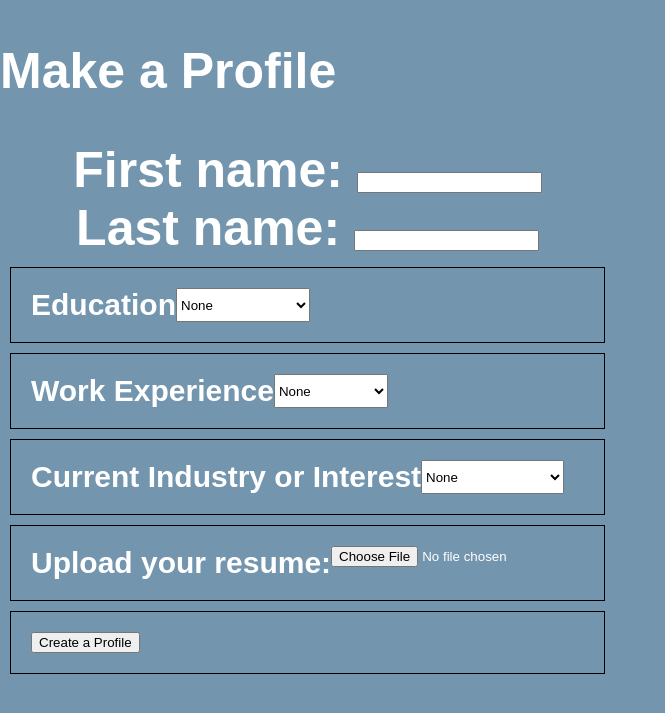
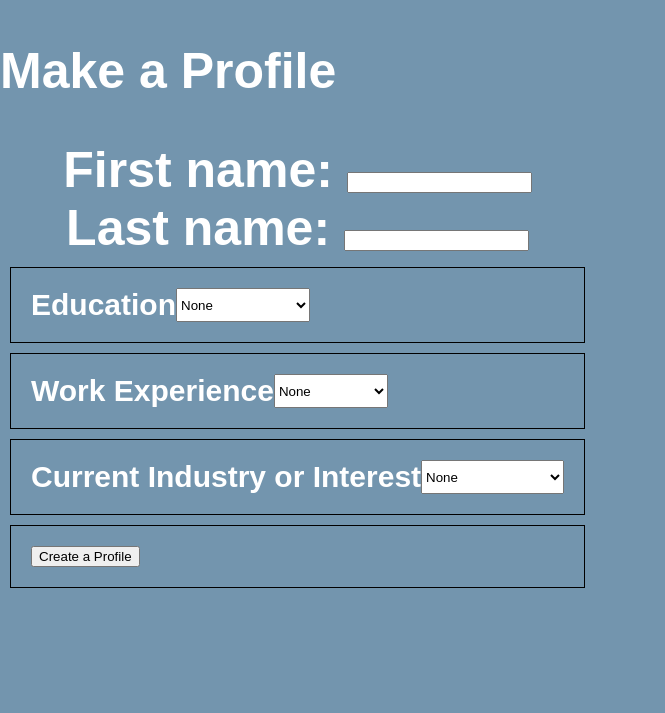
Before and after one commit to otobin/onk-final-project, a Python web app: template templates/create_profile.html in a window 1280 px wide. Shown: the top 713 px of the page, without its empty margins (0-665 px from the left). Run offline with Jinja, Linux system fonts and the light colour scheme; the template is opened without the code that fills it, so the values that code supplies are empty.

Commit message:
took resume out of profile

```diff
--- a/main.py
+++ b/main.py
@@ -69,9 +69,8 @@ class CreateProfile(webapp2.RequestHandler):
         education = self.request.get('education')
         experience = self.request.get('experience')
         industry = self.request.get('industry')
-        resume = self.request.get('resume')
         profile = Profile(email=email, first_name=first_name, last_name=last_name, education=education,
-        experience=experience, industry=industry, resume = resume)
+        experience=experience, industry=industry)
         key = profile.put().urlsafe()
         self.redirect('/profile?key=' + key)
 
@@ -101,7 +100,6 @@ class Update(webapp2.RequestHandler):
         education = self.request.get('education')
         experience = self.request.get('experience')
         industry = self.request.get('industry')
-        resume = self.request.get('resume')
         if first_name != "none":
              profile.first_name = self.request.get("first_name")
         if (education != "none"):
@@ -110,8 +108,6 @@ class Update(webapp2.RequestHandler):
              profile.experience = self.request.get("experience")
         if (industry != "none"):
             profile.industry = self.request.get("industry")
-        if (resume != None):
-            profile.resume = self.request.get("resume")
         key = profile.put().urlsafe()
         self.redirect('/profile?key=' + key)
 
--- a/templates/create_profile.html
+++ b/templates/create_profile.html
@@ -5,7 +5,7 @@
 
 <h2>Make a Profile<h2>
 
-<form method="post" action="/create" enctype="multipart/form-data">
+<form method="post" action="/create">
   <div id = "information">
     First name: <input type='text' name='first_name'><br>
     Last name: <input type='test' name='last_name'><br>
@@ -58,9 +58,6 @@
       <option value = "Water">Water</option>
     </select>
   </div>
-  <div id = "resume">
-    Upload your resume: <br><input name="resume" type="file"><br>
-  </div>
   <div id = "create">
     <input type = "submit" value = "Create a Profile">
   </div>
--- a/templates/update_profile.html
+++ b/templates/update_profile.html
@@ -5,7 +5,7 @@
 
 <h2>Update your Profile<h2>
 
-<form method="post" action="/update" enctype="multipart/form-data">
+<form method="post" action="/update">
   <div id = "information">
     First name: <input type='text' name='first_name'><br>
     Last name: <input type='test' name='last_name'><br>
@@ -58,9 +58,6 @@
       <option value = "Water">Water</option>
     </select>
   </div>
-  <div id = "resume">
-    Upload your resume: <br><input name="resume" type="file"><br>
-  </div>
   <div id = "create">
     <input type = "submit" value = "Update your Profile">
   </div>
```
